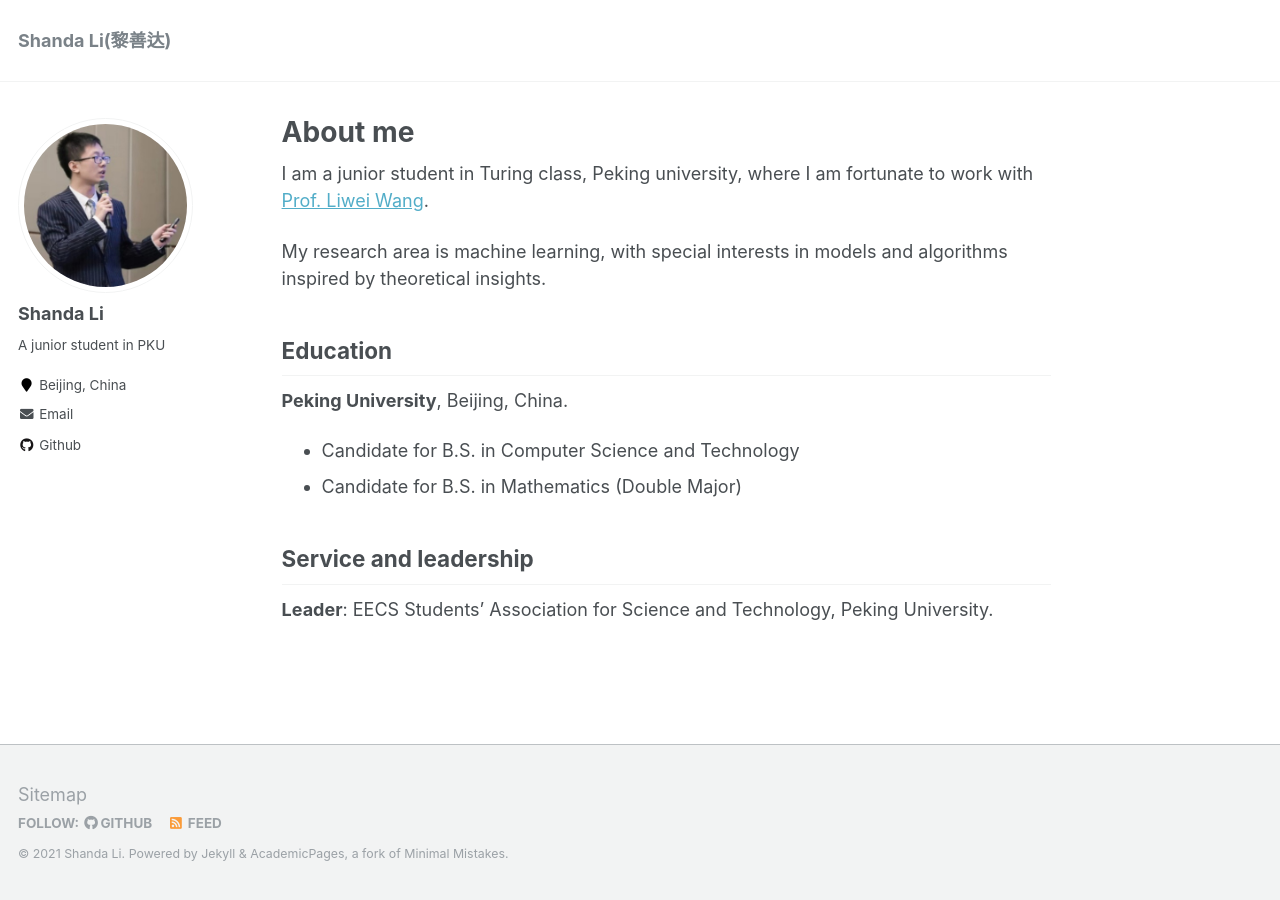
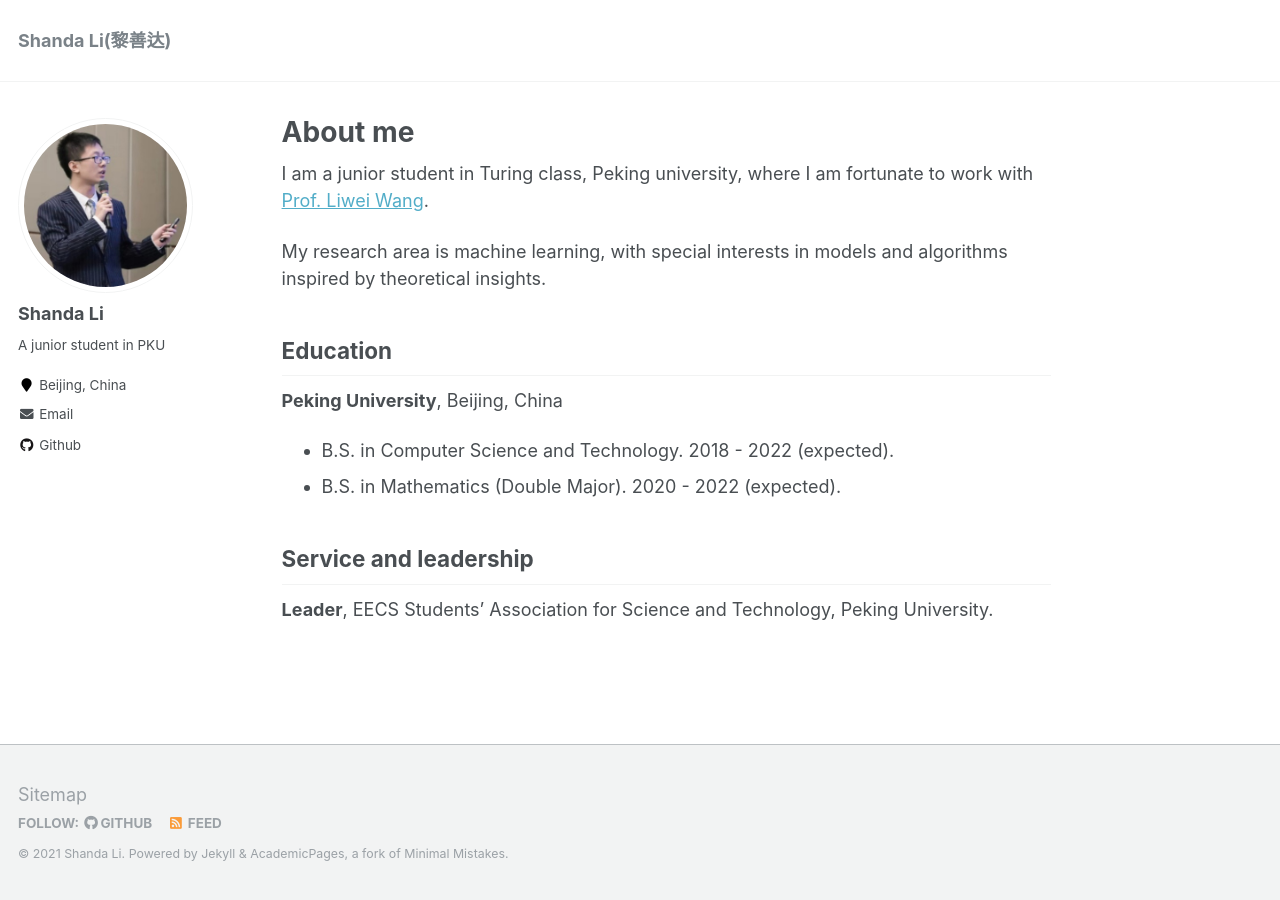
Before and after one commit to libinghui0000/huihui.github.io, a Jekyll site: the page built from _pages/about.md, in a window 1280 px wide. Built offline with Jekyll 4.4.1, drawn with Linux system fonts in a browser that asks for light colours.

Commit message:
revise edu

```diff
--- a/_pages/about.md
+++ b/_pages/about.md
@@ -15,10 +15,11 @@ My research area is machine learning, with special interests in models and algor
 
 ## Education
 
-**Peking University**, Beijing, China.
-* Candidate for B.S. in Computer Science and Technology
-* Candidate for B.S. in Mathematics (Double Major)
+**Peking University**, Beijing, China
+
+* B.S. in Computer Science and Technology. 2018 - 2022 (expected).
+* B.S. in Mathematics (Double Major). 2020 - 2022 (expected).
 
 ## Service and leadership
 
-**Leader**: EECS Students’ Association for Science and Technology, Peking University.
+**Leader**, EECS Students’ Association for Science and Technology, Peking University.
```
Also changed, not shown: 3 other files.
